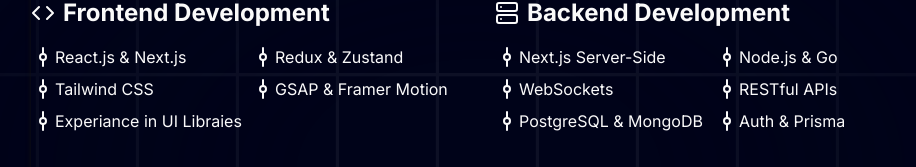
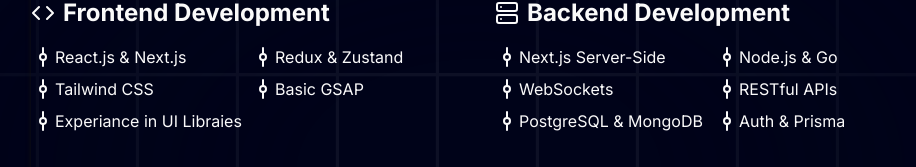
Before and after one commit to junedgit/portfolio, a Next.js app: page /works in a window 1280 px wide. Shown: the part 227-394 px from the top of the page, without its empty margins (161-1077 px from the left). Built offline with nearby package versions, Linux system fonts and the light colour scheme.

Commit message:
Update Skills.tsx

```diff
--- a/components/Skills.tsx
+++ b/components/Skills.tsx
@@ -42,7 +42,7 @@
             "React.js & Next.js",
             "Redux & Zustand",
             "Tailwind CSS",
-            "GSAP & Framer Motion",
+            "Basic GSAP",
             "Experiance in UI Libraies",
           ]}
         />
```
